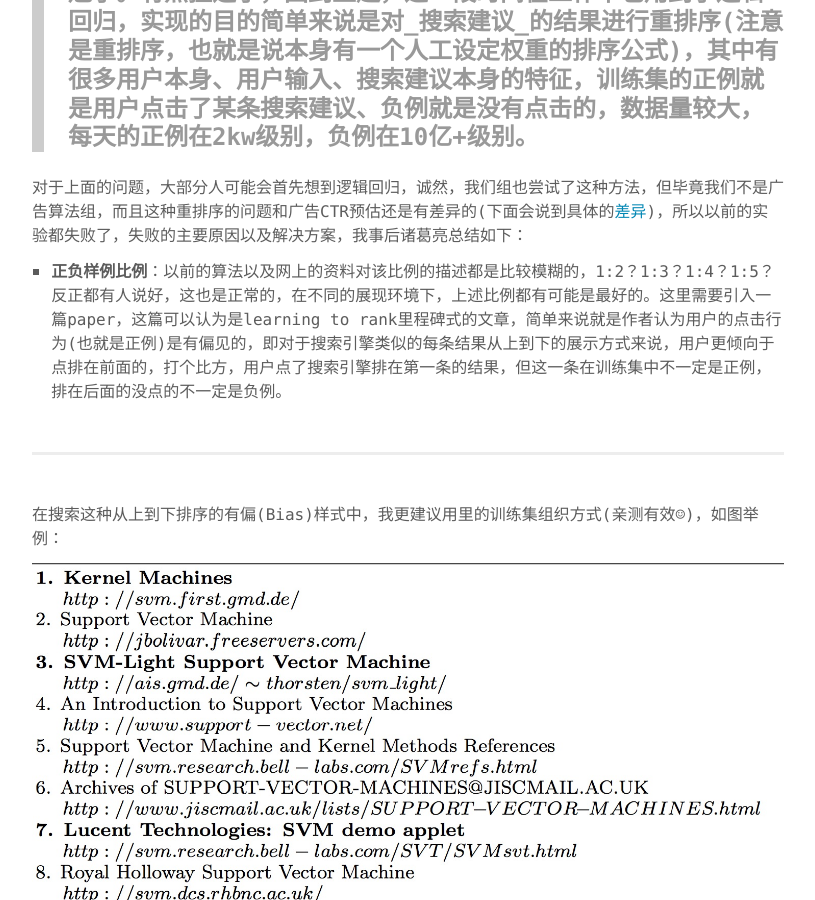
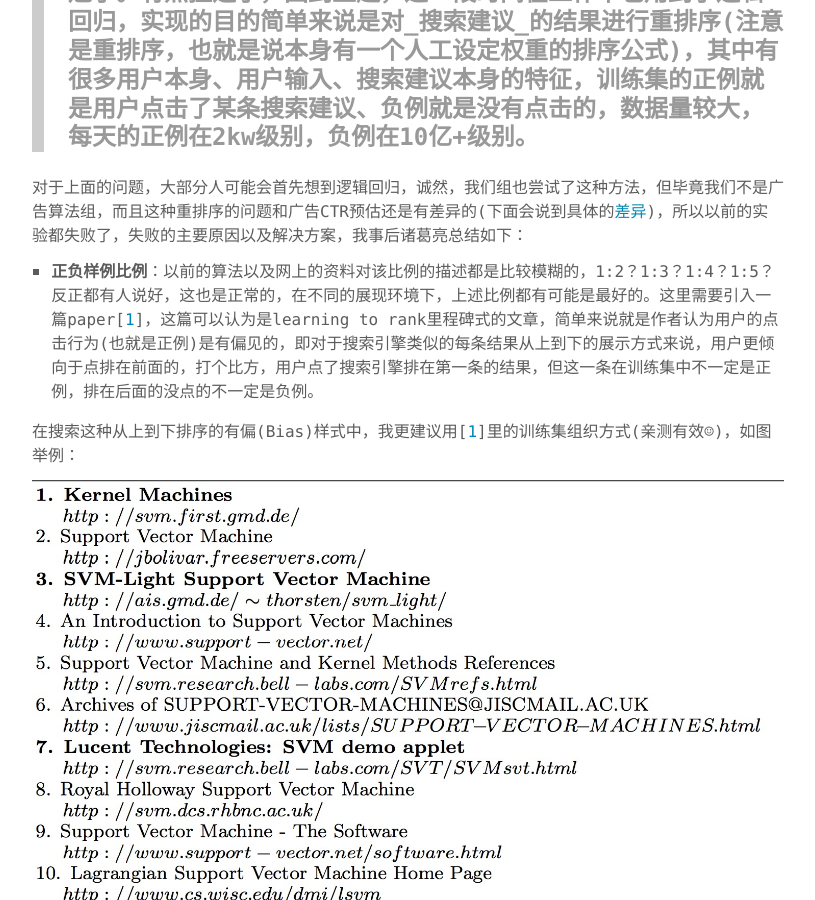
Before and after one commit to luminarytian/luminarytian.github.io, a Jekyll site: the page built from _posts/2016-10-09-逻辑回归和learning to rank算法以及相关实践.md, in a window 1280 px wide and 900 px high, scrolled down 483 px. Shown: the whole window, without its empty margins (232-1047 px from the left). Built offline with Jekyll 4.4.1, drawn with Linux system fonts in a browser that asks for light colours; comment, search, counter and statistics services are not loaded.

Commit message:
change style

```diff
--- a/_posts/2016-10-09-逻辑回归和learning to rank算法以及相关实践.md
+++ b/_posts/2016-10-09-逻辑回归和learning to rank算法以及相关实践.md
@@ -10,25 +10,19 @@
 
 对于上面的问题，大部分人可能会首先想到逻辑回归，诚然，我们组也尝试了这种方法，但毕竟我们不是广告算法组，而且这种重排序的问题和广告CTR预估还是有差异的(下面会说到具体的<A NAME="LTR_LR">差异</a>)，所以以前的实验都失败了，失败的主要原因以及解决方案，我事后诸葛亮总结如下：
 
-* **正负样例比例**：以前的算法以及网上的资料对该比例的描述都是比较模糊的，1:2？1:3？1:4？1:5？反正都有人说好，这也是正常的，在不同的展现环境下，上述比例都有可能是最好的。这里需要引入一篇paper，这篇可以认为是learning to rank里程碑式的文章，简单来说就是作者认为用户的点击行为(也就是正例)是有偏见的，即对于搜索引擎类似的每条结果从上到下的展示方式来说，用户更倾向于点排在前面的，打个比方，用户点了搜索引擎排在第一条的结果，但这一条在训练集中不一定是正例，排在后面的没点的不一定是负例。
+* **正负样例比例**：以前的算法以及网上的资料对该比例的描述都是比较模糊的，1:2？1:3？1:4？1:5？反正都有人说好，这也是正常的，在不同的展现环境下，上述比例都有可能是最好的。这里需要引入一篇paper[[^1]]，这篇可以认为是learning to rank里程碑式的文章，简单来说就是作者认为用户的点击行为(也就是正例)是有偏见的，即对于搜索引擎类似的每条结果从上到下的展示方式来说，用户更倾向于点排在前面的，打个比方，用户点了搜索引擎排在第一条的结果，但这一条在训练集中不一定是正例，排在后面的没点的不一定是负例。
 
-<div class="divider"></div>
 
-在搜索这种从上到下排序的有偏(Bias)样式中，我更建议用里的训练集组织方式(亲测有效☺)，如图举例：
+在搜索这种从上到下排序的有偏(Bias)样式中，我更建议用[[^1]]里的训练集组织方式(亲测有效☺)，如图举例：
 
 ![正负例提取](https://luminarytian.github.io/images/正负例.png)
 
-<div class="divider"></div>
 
 上图是一个搜索引擎返回的排序结果，加粗的是用户点击过的，简单的可以认为3、7是正例，2、4、5、6是负例，即排在后面有正例，前面的才能作为负例。
-
-<div class="divider"></div>
 
 当然上述的组织方式在使用learning to rank的Pointwise Approach学习的过程中会将大部分权重都**学成负**(why？因为我们已经有一个人工的权重排序公式了，这样的训练集就是打人工公式的脸，人工排在前面的，都是负例，人工排在后面点击的才是正例)，相信大部分搞算法的都碰到过这样的问题。**那这部分训练集到底代表了什么样的信息呢？这部分训练集代表了用户在有偏的条件下，还极端的选择了后面的样例，可以肯定后面的样例一定有吸引用户的特征，只不过全部用这类样例来训练模型的话就会_过拟_了**，so我们只需要对原始的排序模型进行采样并合并所有的样例，参见[Learning to rank在淘宝的应用](http://club.alibabatech.org/article_detail.htm?articleId=54)，再实施学习算法，基本就能simulate线上的情况，以及学习到的参数你就可解释了，而不是一脸懵逼，能对学习到的参数的变化进行解释非常重要，这是分析调参和分析数据集以及证明你的想法不是瞎BB的基础。
 
 * **特征选取**：_“年轻人，不要总想着搞个大新闻。。。”_，这句话是前辈老大哥对我们的教导，化简为繁是可以一步一步做的，但化繁为简就比较难了(在大量的特征中做减法真的很难)，我们总会听到某搜索巨头逻辑回归特征上亿维，神乎其神，所以总是一上来就想把特征工程做的比较大，但对于一个从0-1的过程来说，不太建议使用太多无谓的特征，**首先这些特征不一定有用，然后还会耽误很多宝贵的时间以及需要保证特征的相关代码不出错，最后学习出的参数维度太大，也很难去解释了。**数据挖掘在实际中，谁也没有一下子就能保证线上的结果好的，都需要不断的解释修正，所以如果搞出一个巨大无比的模型，而又无法解释模型，就把自己的路堵死了。
-
-<div class="divider"></div>
 
 所以建议最开始都从少量的人工认为有用的特征开始做，这样算法也快，效果好了模型稳定了还可以继续加特征，话题又回到上面提到的[差异](#LTR_LR)：计算广告完成的目的是什么？有很多广告，又有很多用户，我不知道该怎么分发这些广告，而且也没有分发的**依据**，但我有很多广告和用户的特征，以及用户点击了广告的行为，所以我只要有了以前的日志，就可以学习到用户点广告的规律，这些规律用特征学习到的参数呈现。所以逻辑回归算法是完成一个从无到有的规律探索过程，而且实施了之后一定比目前线上的结果好。而对于搜索引擎来说，一般都会有一个**几经锤炼的排序公式**了，再用逻辑回归去学习参数，虽然理论上是能提高的，但实际效果提高可能不明显，**并且如果再添加一些无用的特征(噪音)来干扰排序，那往往都是适得其反，所以搜索重排序可以看做是一个90到100的过程**，那初期就暂时不要添加新的特征了，就用人工排序公式的特征进行学习，那这种算法就是经典的_learning to rank(排序学习)_了。
 
@@ -38,7 +32,7 @@
 
 <div class="divider"></div>
 
-**1、logistic regression**
+## **1、logistic regression**
 
 逻辑回归就是在线性回归上加入了一个sigmod函数，使值域范围在(0-1)之间，这样更易于根据学习到的值来做分类或者决策，当然sigmod函数也正好可以表示成事件发生的概率(数学的奇妙~~~参见[Logistic Regression 之基础知识准备](http://www.cnblogs.com/daniel-D/archive/2013/05/30/3109276.html)中关于事件发生几率odds的推导)：
 
@@ -64,7 +58,7 @@
 
 最后得到的θ向量就是各个参数的权重了，预测的时候做一个乘法并累加就可以了。逻辑回归的优势是算法比较简单，训练也比较快且得到的模型你能解释(解释每一个权重，非常重要)，所以工业界大量的使用，劣势是一个线性模型，对于高维的情况效果不太好，不过也可以人为创造一些高维特征。
 
-**2、learning to rank**
+## **2、learning to rank**
 
 learning to rank貌似会比较小众一些，这几年炒的也不温不火，工业界搞的比较好的是[MSRA](https://www.microsoft.com/en-us/research/project/mslr/)，不过貌似涉及到搜索排序的，都会用这个来搞一搞，算法主要用于对排序公式的参数进行拟合优化(当人工调参很难进行的时候，因为人工一般只能关注一个参数的变化带来的影响)，LTR有三种思路，分别是Pointwise Approach、Pairwise Approach、Listwise Approach，具体的请参见[Learning to rank学习基础](http://kubicode.me/2016/02/15/Machine%20Learning/Learning-To-Rank-Base-Knowledge/#NDCG)，算法也比较多，但最终都还是对特征的权重进行拟合。
 
@@ -86,13 +80,12 @@
 
 参考:
 
-<div class="divider"></div>
+---
 
 [^1]: 1: Joachims T. Optimizing search engines using clickthrough data[C]//Proceedings of the eighth ACM SIGKDD international conference on Knowledge discovery and data mining. ACM, 2002: 133-142.
 
 [^2]: 2: Li P, Wu Q, Burges C J. Mcrank: Learning to rank using multiple classification and gradient boosting[C]//Advances in neural information processing systems. 2007: 897-904.
 
-
 [^3]: 3: Li, Hang. "Learning to Rank for Information Retrieval and Natural Language Processing."
 
 [^4]: 4: Liu T Y. Learning to rank for information retrieval[J]. Foundations and Trends in Information Retrieval, 2009, 3(3): 225-331.
```
